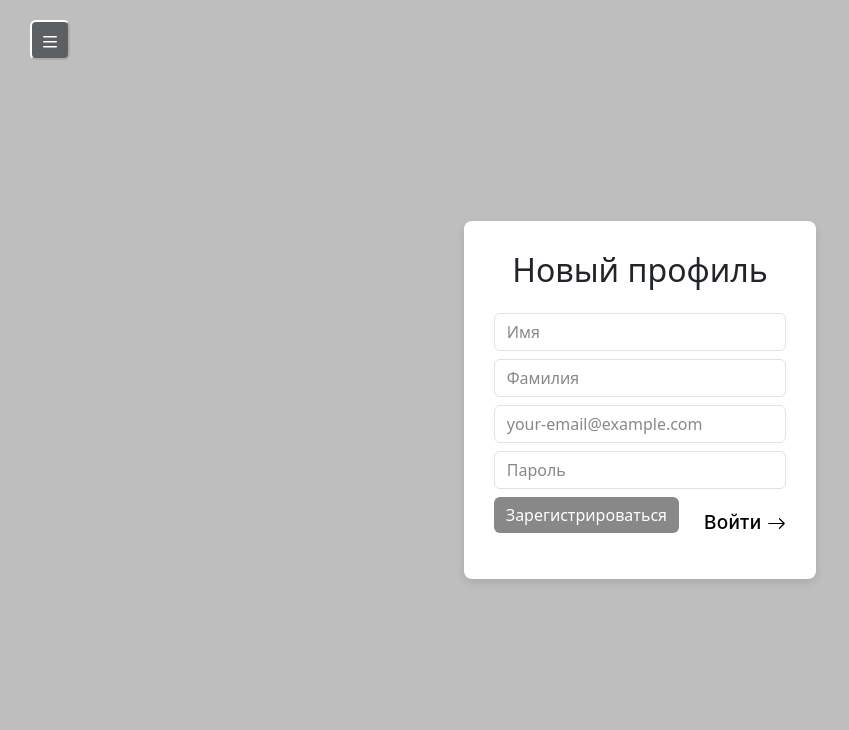
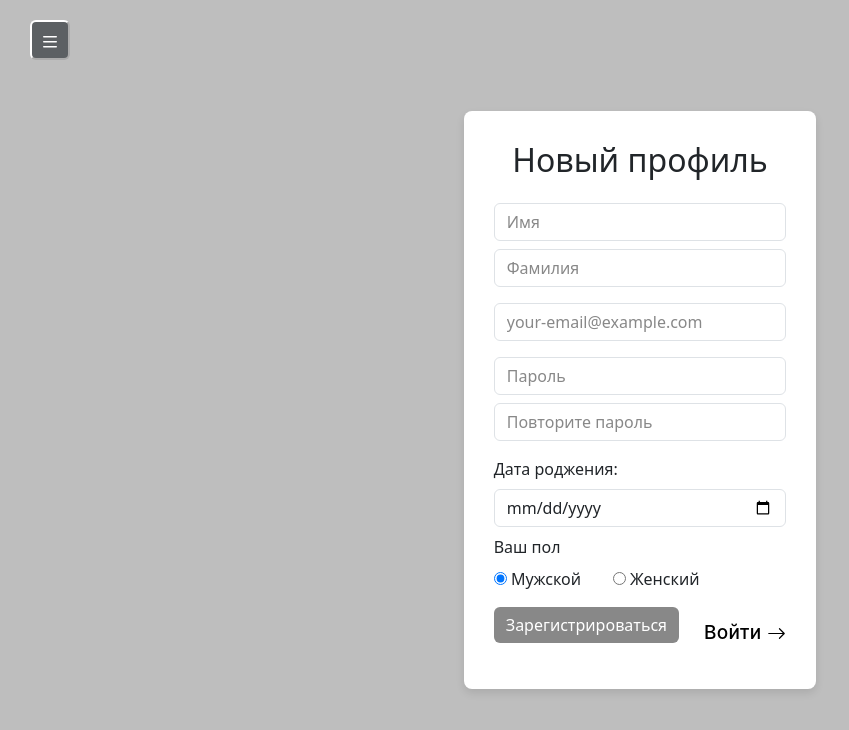
Before and after one commit to Dmitry123654789/FlaskProject, a Flask app: page /register in a window 1280 px wide. Shown: the top 730 px of the page, without its empty margins (0-849 px from the left). Run offline with Flask 3, Linux system fonts and the light colour scheme.

Commit message:
Форма регистрации изменена

```diff
--- a/api/resource_users.py
+++ b/api/resource_users.py
@@ -38,7 +38,7 @@ class UserListResource(Resource):
         args = user_parser.parse_args()
         new_user = User(**args)
 
-        new_user.role = 1
+        new_user.role_id = 1
         new_user.set_password(new_user.password)
         if args['birth_date']:
             brth = datetime(*map(int, args['birth_date'].split('-')))
--- /dev/null
+++ b/forms/register_form.py
@@ -0,0 +1,15 @@
+from flask_wtf import FlaskForm
+from wtforms import DateField, SubmitField, StringField, EmailField, TelField, RadioField, PasswordField
+from wtforms.validators import DataRequired, Email, Regexp, Optional, EqualTo
+
+
+class RegisterForm(FlaskForm):
+    email = EmailField('Ваш e-mail', validators=[DataRequired()], render_kw={"id": "email"})
+    password = PasswordField('Пароль', validators=[DataRequired()], render_kw={"id": "password"})
+    repeat_password = PasswordField('Повторите пароль', validators=[DataRequired(), EqualTo('password')], render_kw={"id": "repeat_password"})
+    surname = StringField('Фамилия', validators=[DataRequired()], render_kw={"id": "surname"})
+    name = StringField('Имя', validators=[DataRequired()], render_kw={"id": "name"})
+    birth_date = DateField('Дата рождения', format='%Y-%m-%d', validators=[], render_kw={"id": "birth_date"})
+    sex = RadioField('Пол', choices=[('male', 'Мужской'), ('female', 'Женский')], default='male', validators=[DataRequired()], render_kw={"id": "sex"})
+
+    submit = SubmitField('Зарегистрироваться')
--- a/main.py
+++ b/main.py
@@ -22,6 +22,7 @@ from data.users import User
 from forms.product_form import ProductForm
 from forms.add_appeal import AddAppealForm
 from forms.user_form import UserForm
+from forms.register_form import RegisterForm
 
 my_dir = os.path.dirname(__file__)
 app = Flask(__name__)
@@ -67,6 +68,7 @@ def load_user(user_id):
     user = sess.get(User, user_id)
     user.birth_date = str(user.birth_date).split(' ')[0]
     return user
+
 
 def check_if_admin(user):
     return user.role_id > 2
@@ -235,14 +237,14 @@ def product(product_id):
 
 @app.route('/register', methods=['GET', 'POST'])
 def register():
-    form = UserForm()
+    form = RegisterForm()
     if request.method == 'POST':
-        print(form.validate(), form.errors)
         if form.validate():
             try_post = post('http://localhost:8080/api/users',
                             json={'email': form.email.data, 'password': form.password.data,
                                   'surname': form.surname.data,
-                                  'name': form.name.data})
+                                  'name': form.name.data, 'sex': form.sex.data,
+                                  'birth_date': str(form.birth_date.data)})
             if try_post.status_code == 400:
                 form.email.errors = ['Данный email уже используется']
                 return render_template('register.html', form=form)
@@ -293,31 +295,31 @@ def user_info(user_id):
     form = UserForm()
 
     # if request.method == 'GET':
-        # if current_user.id != user_id:
-        #     user = get(f'http://localhost:8080/api/users/{user_id}')
-        #
-        #     if user.status_code == 200:
-        #         user = user.json()['user']
-        #         form.phone.data = user['phone']
-        #         form.email.data = user['email']
-        #         form.surname.data = user['surname']
-        #         form.name.data = user['name']
-        #         form.patronymic.data = user['patronymic']
-        #         if user['birth_date']:
-        #             form.birth_date.data = datetime(*map(int, user['birth_date'].split('-')))
-        #         form.sex.data = user['sex']
-        #     elif user.status_code == 404:
-        #         return render_template('fail.html', message='Пользователь не найден')
-        #
-        # else:
-        #     form.phone.data = current_user.phone
-        #     form.email.data = current_user.email
-        #     form.surname.data = current_user.surname
-        #     form.name.data = current_user.name
-        #     form.patronymic.data = current_user.patronymic
-        #     if current_user.birth_date != 'None':
-        #         form.birth_date.data = datetime(*map(int, current_user.birth_date.split('-')))
-        #     form.sex.data = current_user.sex
+    # if current_user.id != user_id:
+    #     user = get(f'http://localhost:8080/api/users/{user_id}')
+    #
+    #     if user.status_code == 200:
+    #         user = user.json()['user']
+    #         form.phone.data = user['phone']
+    #         form.email.data = user['email']
+    #         form.surname.data = user['surname']
+    #         form.name.data = user['name']
+    #         form.patronymic.data = user['patronymic']
+    #         if user['birth_date']:
+    #             form.birth_date.data = datetime(*map(int, user['birth_date'].split('-')))
+    #         form.sex.data = user['sex']
+    #     elif user.status_code == 404:
+    #         return render_template('fail.html', message='Пользователь не найден')
+    #
+    # else:
+    #     form.phone.data = current_user.phone
+    #     form.email.data = current_user.email
+    #     form.surname.data = current_user.surname
+    #     form.name.data = current_user.name
+    #     form.patronymic.data = current_user.patronymic
+    #     if current_user.birth_date != 'None':
+    #         form.birth_date.data = datetime(*map(int, current_user.birth_date.split('-')))
+    #     form.sex.data = current_user.sex
 
     if request.method == 'POST':
         user_json = {
--- a/templates/register.html
+++ b/templates/register.html
@@ -60,17 +60,45 @@
             <div class="invalid-feedback d-block">{{ error }}</div>
             {% endfor %}
         </div>
+        <div class="form-group mb-3"></div>
         <div class="form-group mb-2">
             {{ form.email(class="form-control", placeholder="your-email@example.com", type="email") }}
             {% for error in form.email.errors %}
             <div class="invalid-feedback d-block">{{ error }}</div>
             {% endfor %}
         </div>
+        <div class="form-group mb-3"></div>
         <div class="form-group mb-2">
             {{ form.password(class="form-control", placeholder="Пароль", type="password") }}
             {% for error in form.password.errors %}
             <div class="invalid-feedback d-block">{{ error }}</div>
             {% endfor %}
+        </div>
+        <div class="form-group mb-2">
+            {{ form.repeat_password(class="form-control", placeholder="Повторите пароль", type="password") }}
+            {% for error in form.repeat_password.errors %}
+            <div class="invalid-feedback d-block">{{ error }}</div>
+            {% endfor %}
+        </div>
+        <div class="form-group mb-3"></div>
+        <div class="form-group mb-2">
+            <div class="mb-2">Дата роджения:</div>
+            {{ form.birth_date(class="form-control") }}
+            {% for error in form.birth_date.errors %}
+            <div class="invalid-feedback d-block">{{ error }}</div>
+            {% endfor %}
+        </div>
+        <div class="form-group mb-3">
+            <div class="mb-2">Ваш пол</div>
+            <div class="input-group"
+                 style="display: grid; grid-template-rows: 100%; grid-template-columns: 100px auto; column-gap: 20px">
+                {% for subfield in form.sex %}
+                <div class="radio-group">
+                    <span class="radio-checkbox">{{ subfield }}</span>
+                    <span>{{ subfield.label }}</span>
+                </div>
+                {% endfor %}
+            </div>
         </div>
 
         <div style="display: flex;">
```
Also changed, not shown: db/dynasty.sqlite. Lines whose indentation alone changed are shown as unchanged.
